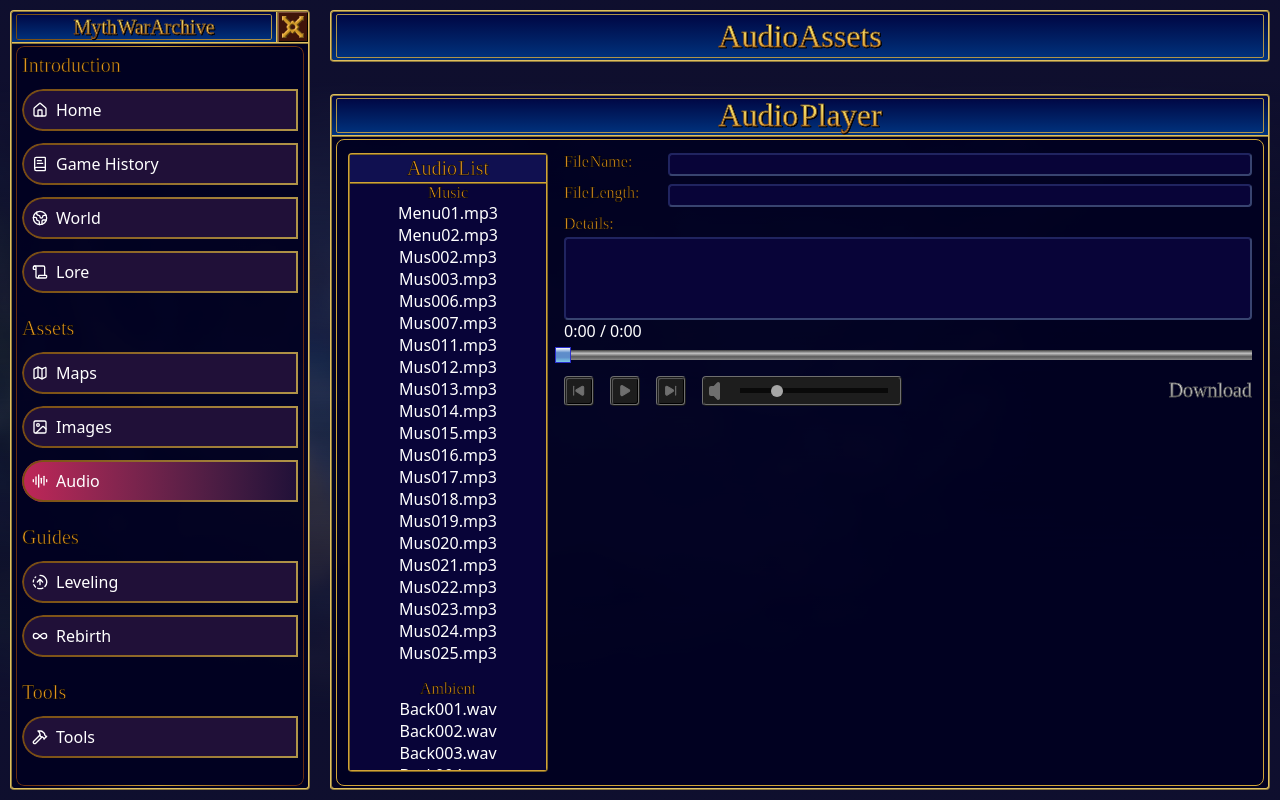
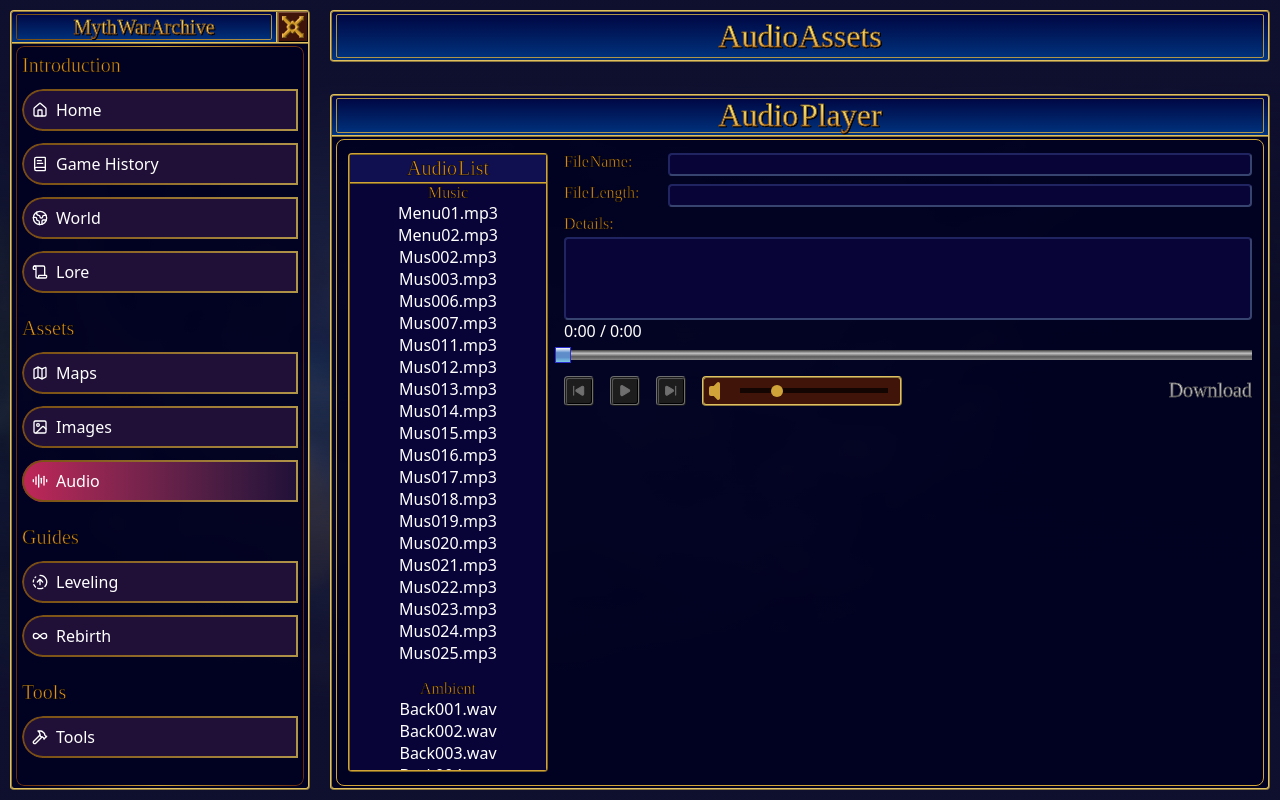
Before and after one commit to MGSimard/myth-war-archive-v2, a React (Vite) app: page /assets/audio in a window 1280 px wide. Built offline with nearby package versions, Linux system fonts and the light colour scheme; a web font is replaced by a local one.

Commit message:
Shouldn't remove ability to adjust volume

```diff
--- a/src/_components/AudioControls.tsx
+++ b/src/_components/AudioControls.tsx
@@ -251,7 +251,7 @@ export default function AudioControls({ currentTrack, tracks, changeTrack }: Aud
         <button type="button" onClick={handleNextTrack} disabled={!currentTrack} aria-label="Next track">
           <SkipForward fill="currentColor" aria-hidden="true" />
         </button>
-        <div id="volume-control" className={!currentTrack ? "disabled" : undefined}>
+        <div id="volume-control">
           {volume === 0 ? (
             <VolumeOff aria-hidden="true" />
           ) : volume <= 35 ? (
```
